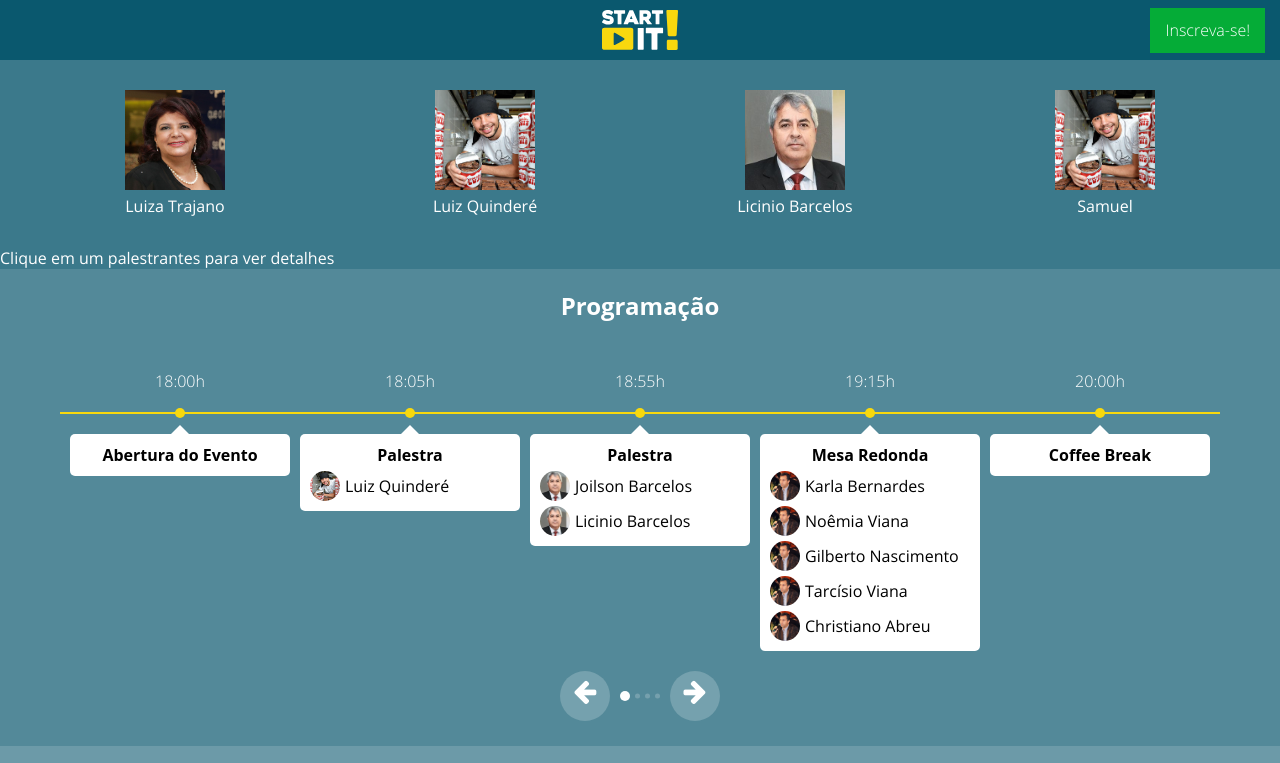
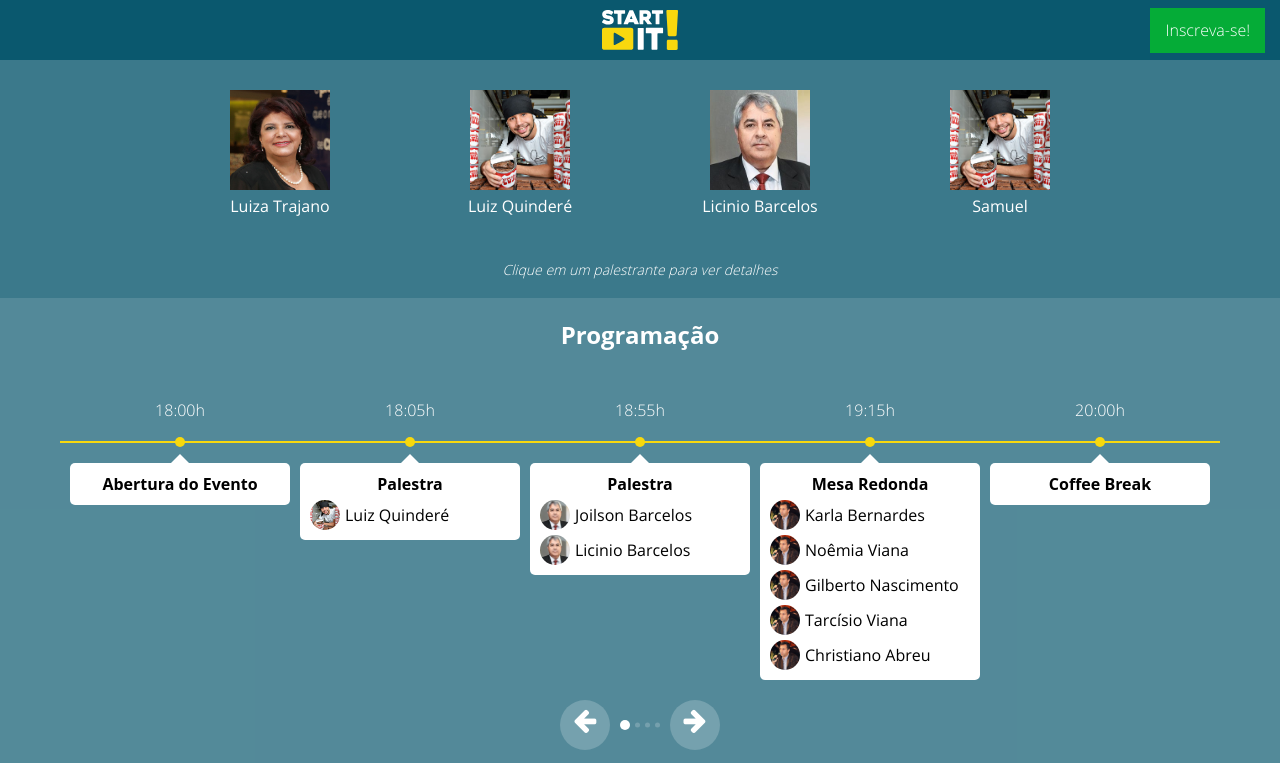
Before and after one commit to LeandroPS/Start-it, a plain HTML site: page index.html in a window 1280 px wide. Shown: the top 763 px of the page. Drawn offline with Linux system fonts and the light colour scheme; some packages are replaced by stand-ins of ours; a web font is replaced by a local one.

Commit message:
seçao palestrantes mobile

```diff
--- a/css/style.css
+++ b/css/style.css
@@ -196,8 +196,13 @@ section.palestrantes{
 			position: absolute;
 			top: 0px;
 			max-width: 700px;
+			width: 100%;
 			left: 50%;
 			transform: translateX(-50%);
+			display: flex;
+
+			box-sizing: border-box;
+    		padding: 0px 20px;
 		}
 
 		section.palestrantes div.painel-palestrantes div.painel.current{
@@ -208,7 +213,7 @@ section.palestrantes{
 		section.palestrantes div.painel-palestrantes div.painel div.detalhes-container{
 			display: inline-block;
 			float: left;
-			width: 500px;
+			width: 470px;
 		}
 
 		section.palestrantes div.painel-palestrantes div.painel h1.nome{
@@ -220,23 +225,47 @@ section.palestrantes{
 		}
 
 		section.palestrantes div.painel-palestrantes div.painel div.logo-container{
-			width: 30%;
-			min-width: 200px;
+			width: 200px;
+			height: 100%;
 			display: inline-block;
 			float: right;
+			text-align: center;
+			position: relative;
+			overflow: hidden;
+			align-self: center;
+			padding: 10px;
+			box-sizing: border-box;
 		}
 
 		section.palestrantes div.painel-palestrantes div.painel img.logo{
 			max-width: 100%;
+			max-height: 100px;
+			position: relative;
 		}
 
 	section.palestrantes div.palestrantes-container{
 		background-color: rgba(10,88,110,0.8);
+		height: 238px;
+		transition: height 1s;
+		overflow: hidden;
+
+		position: relative;
 	}
+
+		section.palestrantes div.palestrantes-container.retrai{
+			height: 187px;
+			transition: height 1s;
+		}
 
 	section.palestrantes ul.lista-palestrantes{
 
 		width: 100%;
+		max-width: 1000px;
+
+		left: 50%;
+		transform: translateX(-50%);
+		position: relative;
+
 		padding: 20px 20px;
 		margin: 0px;
 
@@ -295,6 +324,28 @@ section.palestrantes{
 							top: -30px;
 							transition: top 1s;
 						}
+
+	section.palestrantes span.aviso{
+		font-family: Open Sans Light;
+		opacity: 1;
+
+		display: block;
+    	text-align: center;
+		margin: 0px 0px 10px 0px;
+
+		transition: opacity 1s;
+
+		font-size: 14px;
+		font-style: italic;
+
+		position: absolute;
+		width: 100%;
+		top: 200px;
+	}
+
+		section.palestrantes span.aviso.hide{
+			opacity: 0;
+		}
 
 
 section.programacao{
@@ -1041,11 +1092,32 @@ section.programacao> div.lista-container >ul{
 }
 
 @media only screen and (max-width: 480px) {
+
 	section.palestrantes{
 		overflow: hidden;
 		width: 100%;
 
 	}
+
+	section.palestrantes div.painel-palestrantes div.painel{
+		padding: 0px 10px;
+		display: block;
+	}
+
+		section.palestrantes div.painel-palestrantes div.painel div.detalhes-container{
+			width: 100%;
+			padding: 0px;
+		}
+
+		section.palestrantes div.painel-palestrantes div.painel div.logo-container{
+			width: 100%;
+			padding: 0px 0px 20px 0px;
+		}
+
+			section.palestrantes div.painel-palestrantes div.painel div.logo-container img{
+				max-width: 200px;
+				max-height: 150px;
+			}
 
 	section.palestrantes div.painel-palestrantes{
 		width: 100%;
@@ -1059,6 +1131,7 @@ section.programacao> div.lista-container >ul{
 
 	section.palestrantes ul.lista-palestrantes{
 		display: block;
+		transform: none;
 		width: 633px;
 		left: 0px;
 		position: relative;
--- a/index.html
+++ b/index.html
@@ -105,7 +105,7 @@
 							</span>
 						</li>
 					</ul>
-					<span>Clique em um palestrantes para ver detalhes</span>
+					<span class="aviso">Clique em um palestrante para ver detalhes</span>
 				</div>
 			</section>
 			<section class="programacao">
--- a/js/js.js
+++ b/js/js.js
@@ -167,6 +167,9 @@ $(function(){
 
 	function seleciona_palestrante(index){
 		$("section.palestrantes div.painel-palestrantes").addClass("show");
+		$("section.palestrantes div.palestrantes-container").addClass("retrai");
+		$("section.palestrantes div.palestrantes-container span.aviso").addClass("hide");
+
 		$("section.palestrantes ul>li").removeClass("current");
 		$("section.palestrantes ul>li:eq("+index+")").addClass("current");
 
@@ -180,6 +183,8 @@ $(function(){
 		nxt = $("section.palestrantes div.painel-palestrantes div.painel:not(.current)");
 		current.removeClass("current");
 		nxt.addClass("current");
+
+		$("section.palestrantes div.painel-palestrantes").height(nxt.height());
 
 	}
 
```
